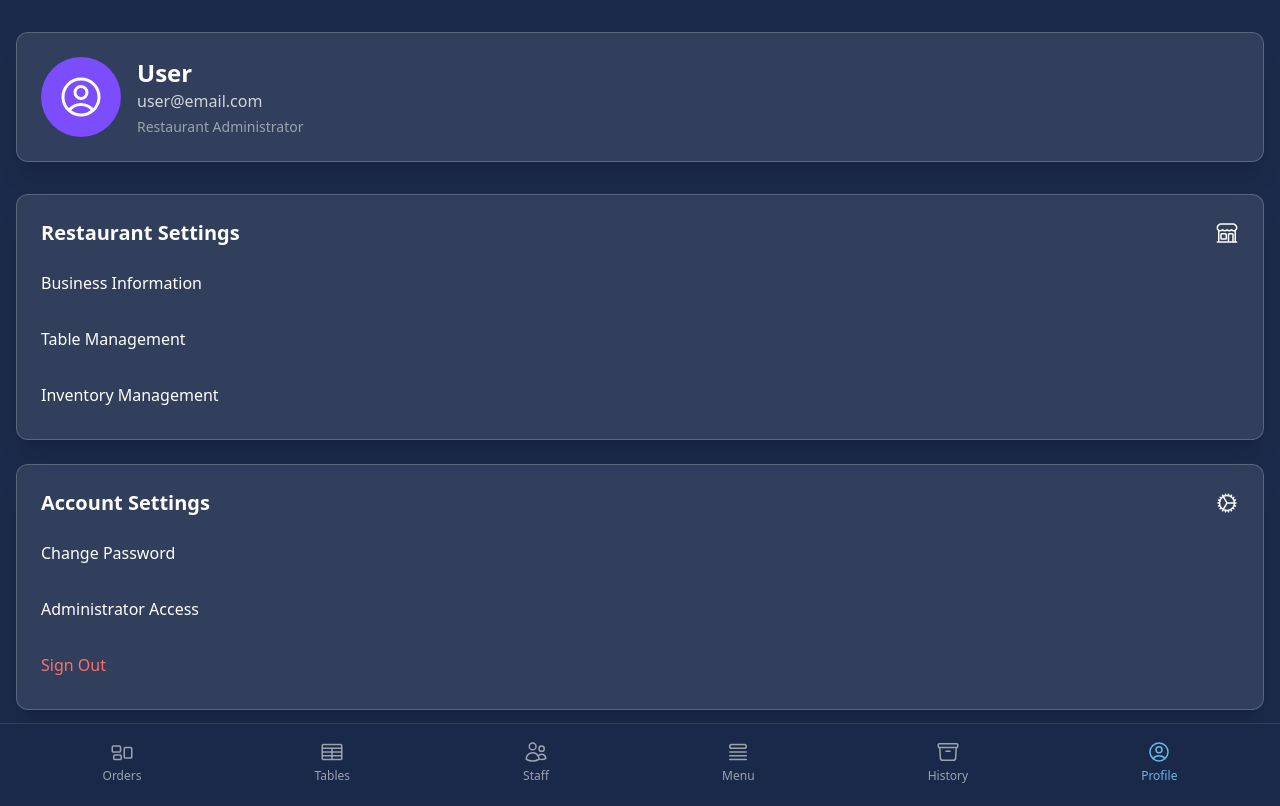
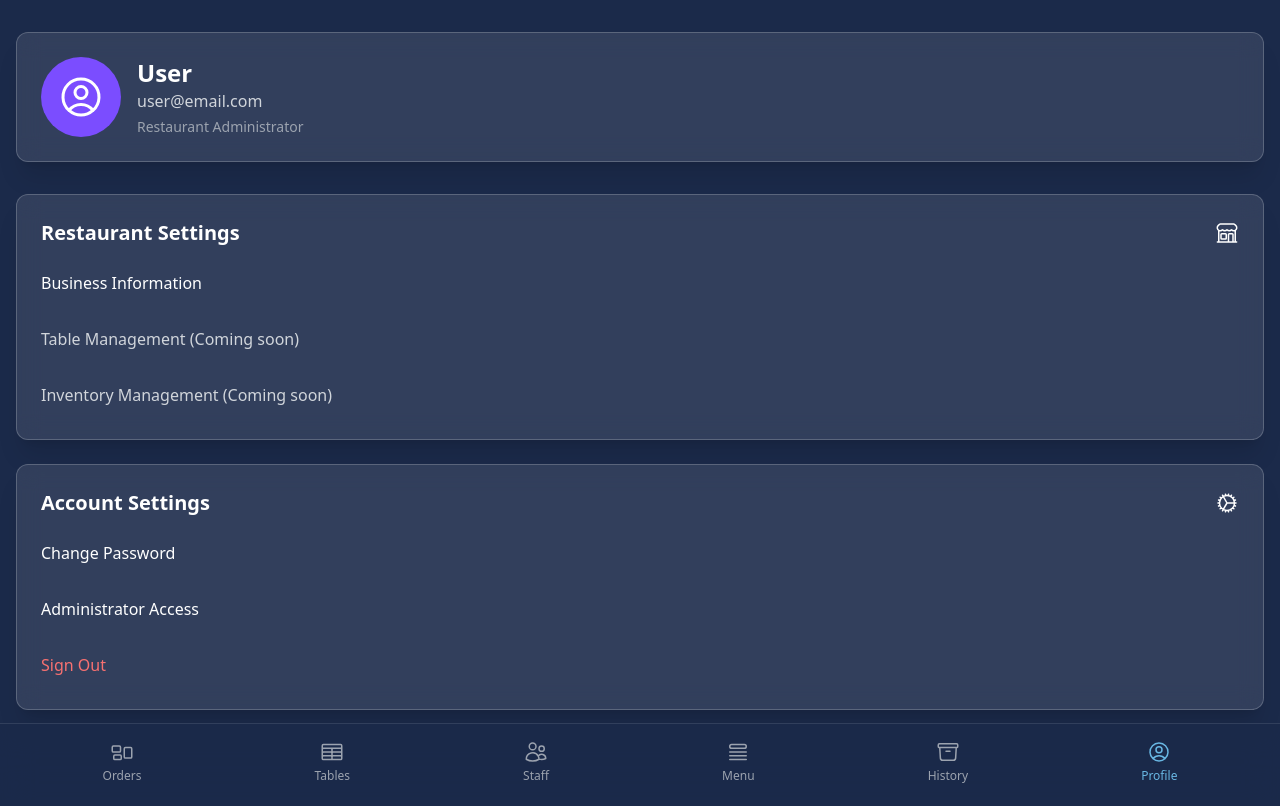
Before and after one commit to AGASocial/bottcierge-admin, a React (Vite) app: page /profile in a window 1280 px wide. Built offline with nearby package versions, Linux system fonts and the light colour scheme; no server answers.

Commit message:
Coming soon

```diff
--- a/src/pages/Profile.tsx
+++ b/src/pages/Profile.tsx
@@ -74,13 +74,13 @@ const Profile: React.FC = () => {
               Operating Hours
             </button> */}
             <button
-              onClick={() => navigate('/profile/tables')}
-              className="w-full text-left py-2 hover:text-electric-blue transition-colors"
+              // onClick={() => navigate('/profile/tables')}
+              className="w-full text-left py-2 text-gray-300  transition-colors"
             >
-              Table Management
+              Table Management (Coming soon)
             </button>
-            <button className="w-full text-left py-2 hover:text-electric-blue transition-colors">
-              Inventory Management
+            <button className="w-full text-left py-2 text-gray-300  transition-colors">
+              Inventory Management (Coming soon)
             </button>
           </div>
         </div>
```
